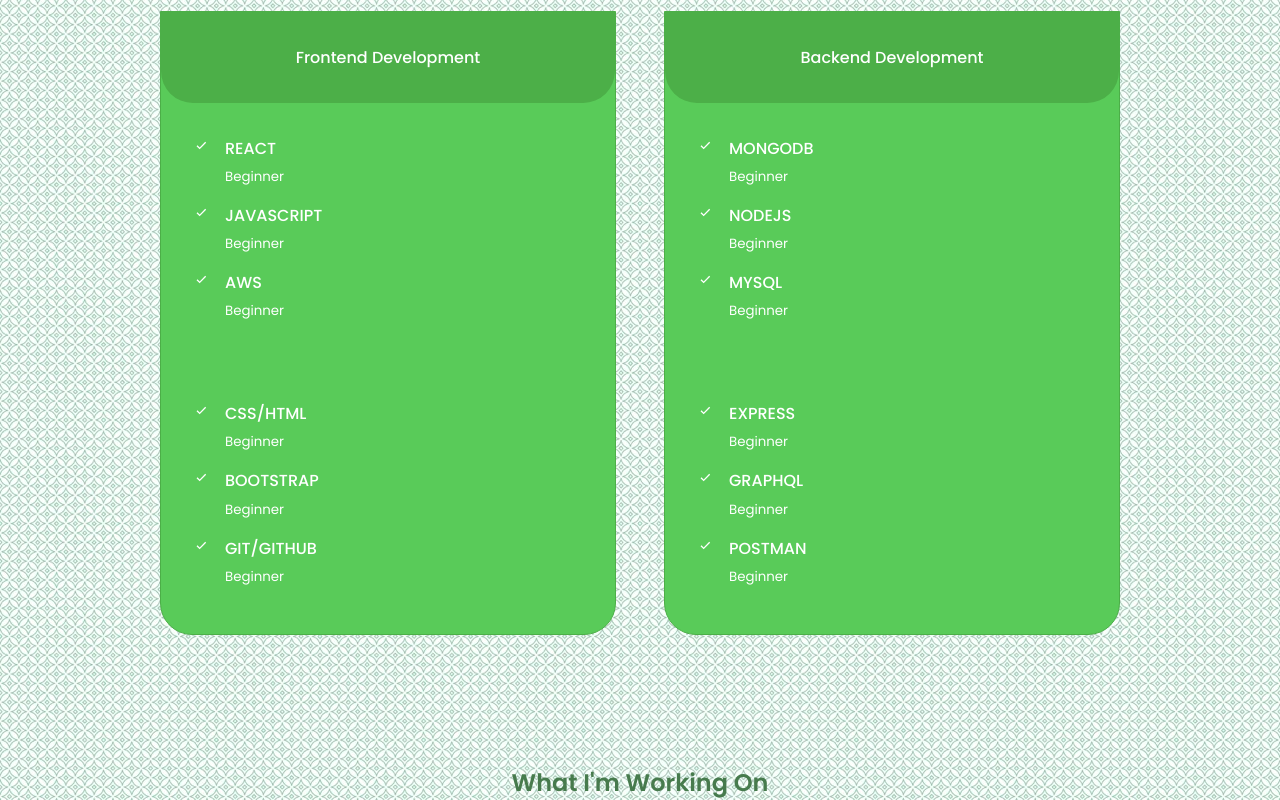
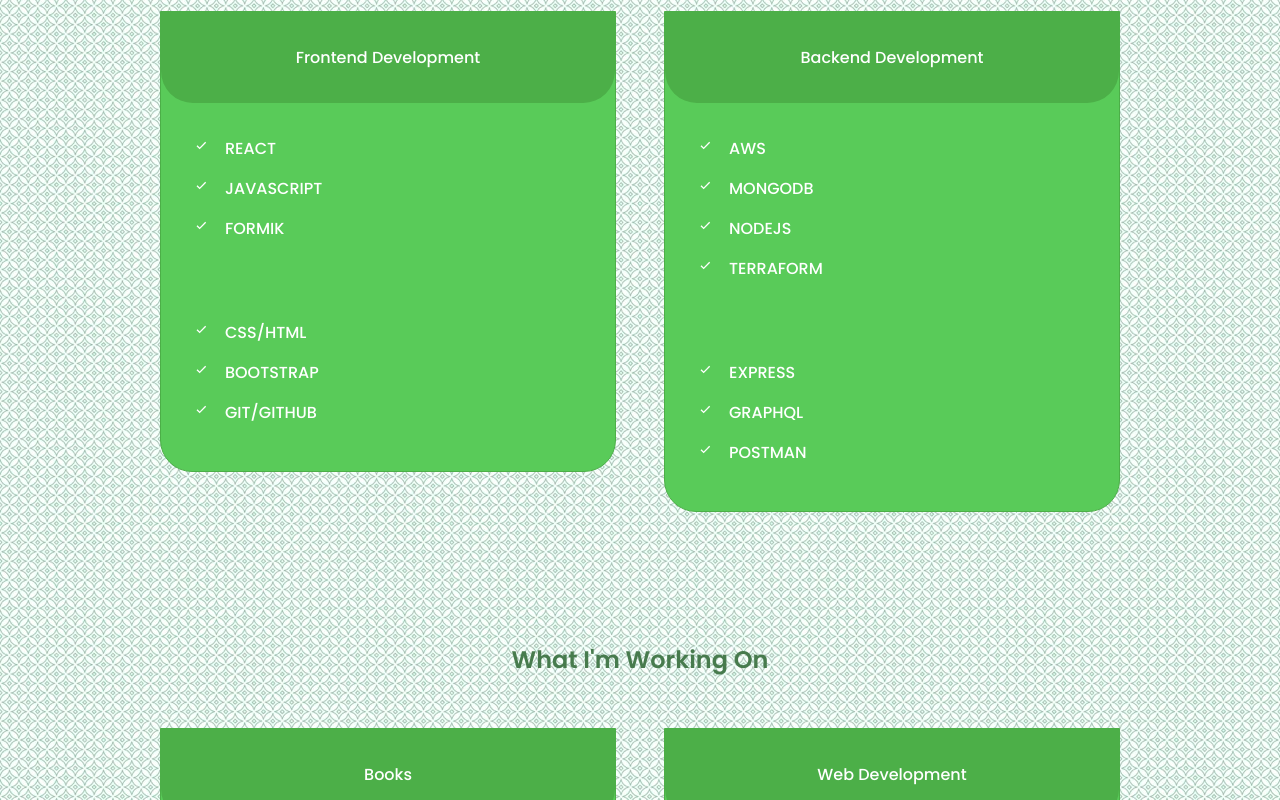
Before and after one commit to christinamcintyre1/react-portfolio-website, a React (Create React App) app: page / in a window 1280 px wide. Shown: the part 2140-2940 px from the top of the page. Built offline with nearby package versions, Linux system fonts and the light colour scheme.

Commit message:
updated books/skills

```diff
--- a/package.json
+++ b/package.json
@@ -6,6 +6,7 @@
     "@testing-library/jest-dom": "^5.16.4",
     "@testing-library/react": "^13.2.0",
     "@testing-library/user-event": "^14.2.0",
+    "bootstrap": "^5.2.1",
     "emailjs-com": "^3.2.0",
     "heroku": "^7.60.2",
     "react": "^18.1.0",
--- a/src/App.jsx
+++ b/src/App.jsx
@@ -1,4 +1,5 @@
 import React from 'react'
+
 
 import Header from './components/header/Header'
 import Nav from './components/nav/Nav'
@@ -8,6 +9,7 @@
 import Contact from './components/contact/Contact'
 import Footer from './components/footer/Footer'
 import Currentwork from './components/currentwork/Currentwork'
+
 
 const App = () => (
     <>
@@ -24,4 +26,5 @@
 
 
 
+
 export default App
--- a/src/components/currentwork/Currentwork.jsx
+++ b/src/components/currentwork/Currentwork.jsx
@@ -33,7 +33,7 @@
                         </li>
                         <li>
                         <BiCheck className='current__list-icon'/>
-                        <p>Burnout: The Secrect to Unlocking the Stress Cycle. Emily Nagoski </p>
+                        <p>The DevOps Handbook. Gene Kim </p>
                         </li>
                 </ul>
         </article>
--- a/src/components/experience/Experience.jsx
+++ b/src/components/experience/Experience.jsx
@@ -19,7 +19,7 @@
               <BiCheck className="experience__details-icon" />
               <div>
                 <h4>REACT</h4>
-                <small className="text-light">Beginner</small>
+
               </div>
             </li>
 
@@ -27,15 +27,15 @@
               <BiCheck className="experience__details-icon" />
               <div>
                 <h4>JAVASCRIPT</h4>
-                <small className="text-light">Beginner</small>
+
               </div>
             </li>
 
             <li>
               <BiCheck className="experience__details-icon" />
               <div>
-                <h4>AWS</h4>
-                <small className="text-light">Beginner</small>
+                <h4>FORMIK</h4>
+
               </div>
             </li>
           </ul>
@@ -44,21 +44,21 @@
               <BiCheck className="experience__details-icon" />
               <div>
                 <h4>CSS/HTML</h4>
-                <small className="text-light">Beginner</small>
+
               </div>
             </li>
             <li>
               <BiCheck className="experience__details-icon" />
               <div>
                 <h4>BOOTSTRAP</h4>
-                <small className="text-light">Beginner</small>
+
               </div>
             </li>
             <li>
               <BiCheck className="experience__details-icon" />
               <div>
                 <h4>GIT/GITHUB</h4>
-                <small className="text-light">Beginner</small>
+
               </div>
             </li>
           </ul>
@@ -72,11 +72,18 @@
           </div>
 
           <ul className="experience__list">
+          <li>
+              <BiCheck className="experience__details-icon" />
+              <div>
+                <h4>AWS</h4>
+
+              </div>
+            </li>
             <li>
               <BiCheck className="experience__details-icon" />
               <div>
                 <h4>MONGODB</h4>
-                <small className="text-light">Beginner</small>
+
               </div>
             </li>
 
@@ -84,15 +91,15 @@
               <BiCheck className="experience__details-icon" />
               <div>
                 <h4>NODEJS</h4>
-                <small className="text-light">Beginner</small>
+
               </div>
             </li>
 
             <li>
               <BiCheck className="experience__details-icon" />
               <div>
-                <h4>MYSQL</h4>
-                <small className="text-light">Beginner</small>
+                <h4>TERRAFORM</h4>
+
               </div>
             </li>
           </ul>
@@ -101,7 +108,7 @@
               <BiCheck className="experience__details-icon" />
               <div>
                 <h4>EXPRESS</h4>
-                <small className="text-light">Beginner</small>
+
               </div>
             </li>
 
@@ -109,14 +116,14 @@
               <BiCheck className="experience__details-icon" />
               <div>
                 <h4>GRAPHQL</h4>
-                <small className="text-light">Beginner</small>
+
               </div>
             </li>
             <li>
               <BiCheck className="experience__details-icon" />
               <div>
                 <h4>POSTMAN</h4>
-                <small className="text-light">Beginner</small>
+
               </div>
             </li>
 
```
Also changed, not shown: 1 other file (tests, documents, lock files or other folders).
